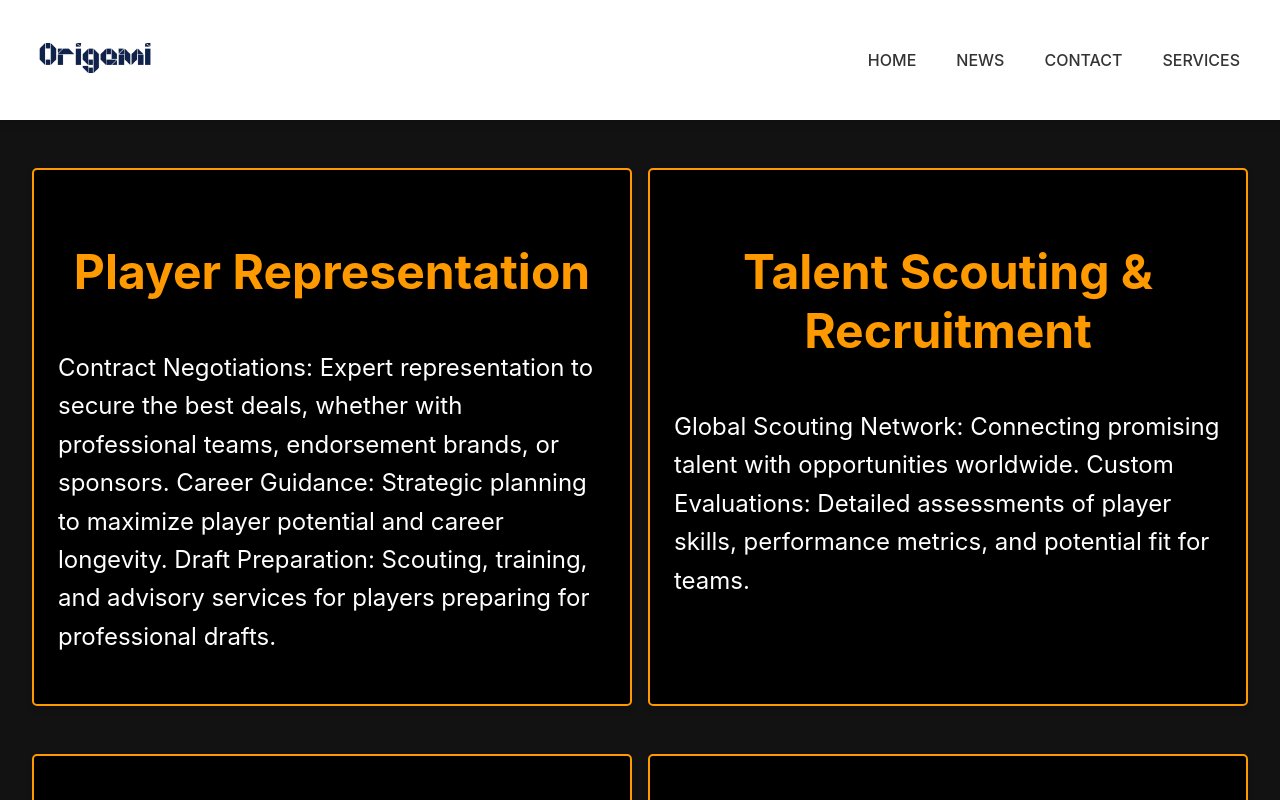
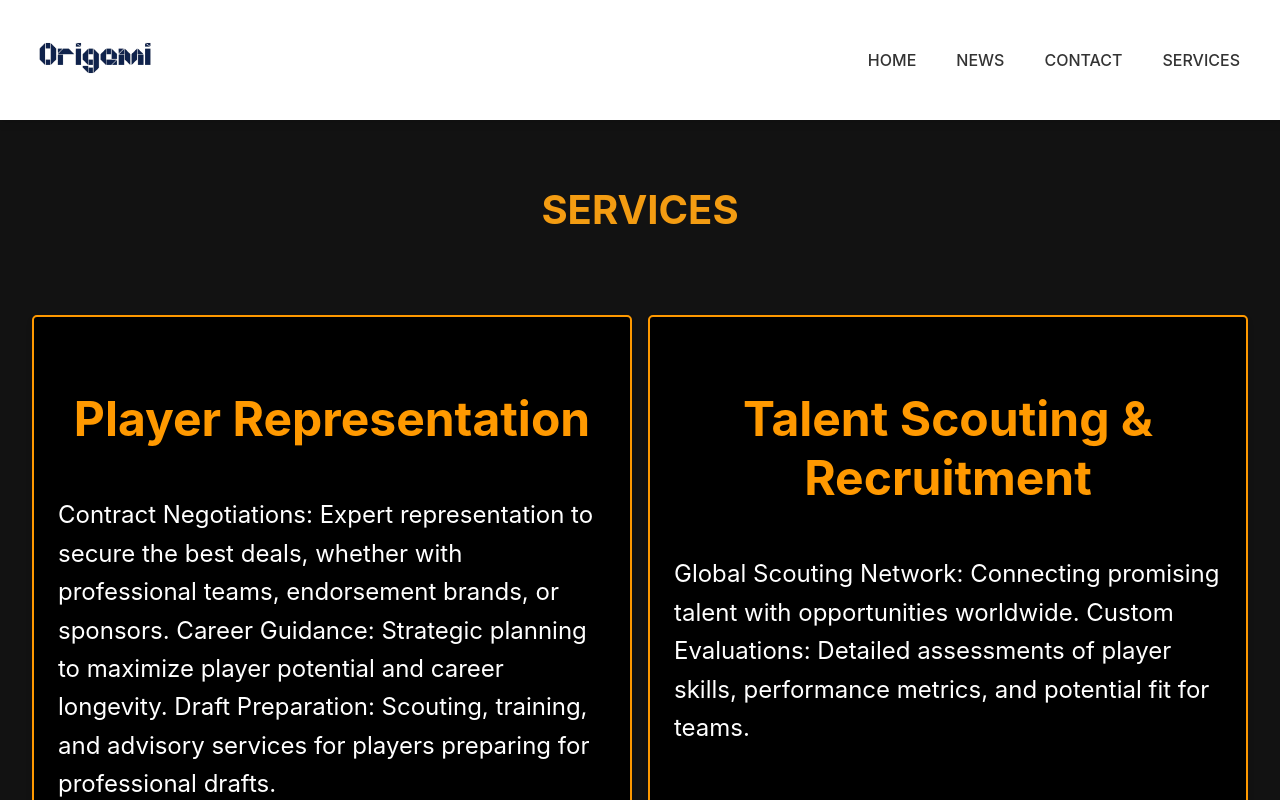
Before and after one commit to DurimHydaverdi/origami2, a React (Create React App) app: page /services-landing-page in a window 1280 px wide. Shown: the top 800 px of the page. Built offline with nearby package versions, Linux system fonts and the light colour scheme; the HTML template or start-up script is replaced by a standard one.

Commit message:
Added Services
Added Services h2

```diff
--- a/src/Pages/AgentCard/AgentCard.jsx
+++ b/src/Pages/AgentCard/AgentCard.jsx
@@ -11,9 +11,9 @@ import image3 from '../../assets/about_14.jpg';
 import image4 from '../../assets/about_4.jpg';
 import image5 from '../../assets/about_11.jpg';
 import image6 from '../../assets/about_6.jpg';
-import image7 from '../../assets/about_7.jpg';
-import image8 from '../../assets/about_8.jpg';
-import image9 from '../../assets/about_9.jpg';
+// import image7 from '../../assets/about_7.jpg';
+// import image8 from '../../assets/about_8.jpg';
+// import image9 from '../../assets/about_9.jpg';
 
 
 const AgentCard = () => {
--- a/src/ServicesLandingPage/ServicesLandingPage.jsx
+++ b/src/ServicesLandingPage/ServicesLandingPage.jsx
@@ -25,6 +25,9 @@ const ServicesLandingPage = () => {
   return (
     <div>
     <div className="serviceslp">
+        <div className="clients-header">
+          <h2>Services</h2>
+        </div>
         <div className="serviceslp-content">
             {testimonialsData.map((testimonial, index) => (
             <div className="serviceslp-card" key={index}>
--- a/src/ServicesLandingPage/ServicesLandingPage.scss
+++ b/src/ServicesLandingPage/ServicesLandingPage.scss
@@ -6,6 +6,16 @@
     background-color: #121212;
     margin-top: 120px;
     min-height: 100vh; // Ensure the entire container fills the viewport height
+  }
+
+  .clients-header {
+    margin-bottom: 2rem;
+
+    h2 {
+      font-size: 2.5rem;
+      text-transform: uppercase;
+      color: #f39c12;
+    }
   }
 
   .serviceslp-content {
```
